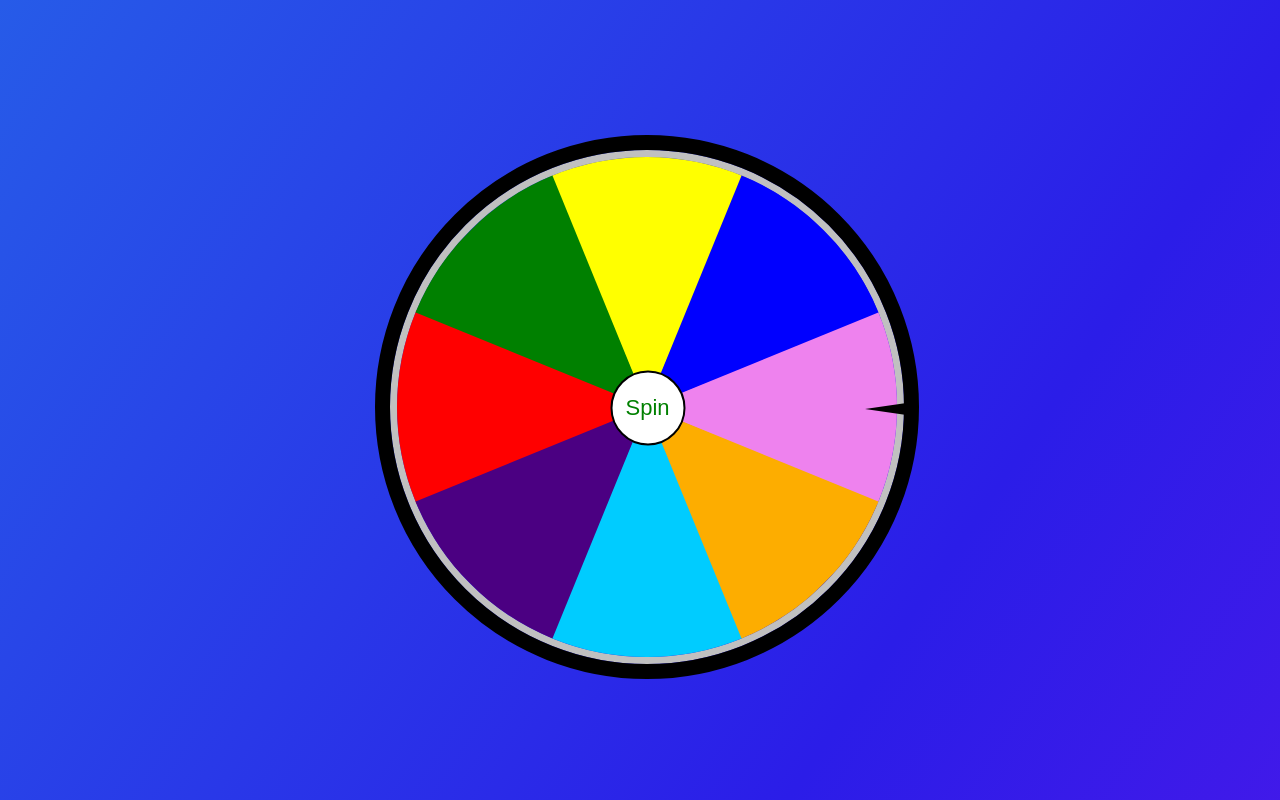
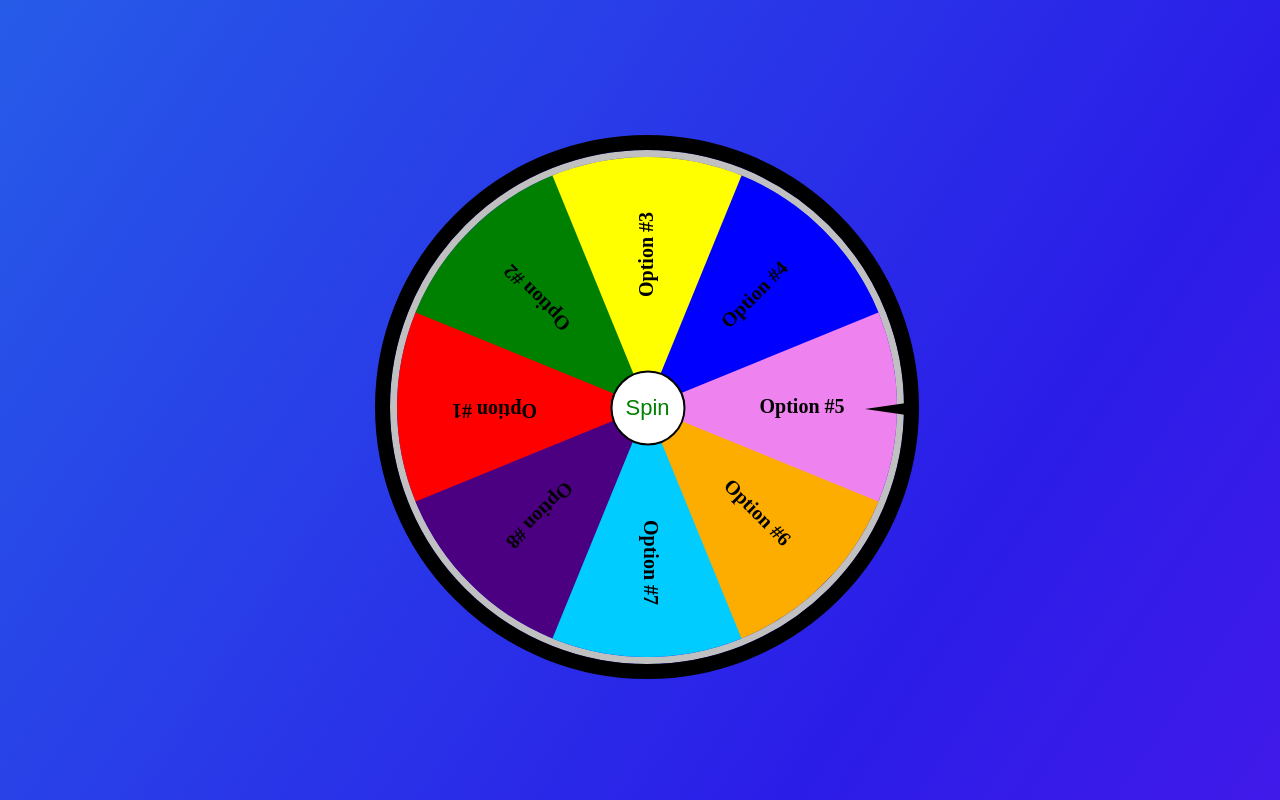
Before and after one commit to KostasKilda/KostasKilda.github.io, a plain HTML site: page index.html in a window 1280 px wide. Drawn offline with Linux system fonts and the light colour scheme.

Commit message:
Added preview values to the wheel

```diff
--- a/index.html
+++ b/index.html
@@ -12,16 +12,16 @@
             <div class="wheel">
                 <div id="pcBox" class="pcBox">
                     <div class="originalBox">
-                        <div id="slice" class="slice1">1</div>
-                        <div id="slice" class="slice2">2</div>
-                        <div id="slice" class="slice3">3</div>
-                        <div id="slice" class="slice4">4</div>
+                        <div id="slice" class="slice1"><b>Option #1</b></div>
+                        <div id="slice" class="slice2"><b>Option #5</b></div>
+                        <div id="slice" class="slice3"><b>Option #7</b></div>
+                        <div id="slice" class="slice4"><b>Option #3</b></div>
                     </div>
                     <div class="rotatedBox">
-                        <div id="slice" class="slice5">1</div>
-                        <div id="slice" class="slice6">2</div>
-                        <div id="slice" class="slice7">3</div>
-                        <div id="slice" class="slice8">4</div>
+                        <div id="slice" class="slice5"><b>Option #6</b></div>
+                        <div id="slice" class="slice6"><b>Option #2</b></div>
+                        <div id="slice" class="slice7"><b>Option #4</b></div>
+                        <div id="slice" class="slice8"><b>Option #8</b></div>
                     </div>
                 </div>
                 <button class="rotate" onclick="pcSpin()">Spin</button>
@@ -36,16 +36,16 @@
             <div class="wheel">
                 <div id="mobileBox" class="mobileBox" onclick="mobileSpin()">
                     <div class="originalBox">
-                        <div id="slice" class="slice1">1</div>
-                        <div id="slice" class="slice2">2</div>
-                        <div id="slice" class="slice3">3</div>
-                        <div id="slice" class="slice4">4</div>
+                        <div id="slice" class="slice1"><b>Option #1</b></div>
+                        <div id="slice" class="slice2"><b>Option #5</b></div>
+                        <div id="slice" class="slice3"><b>Option #7</b></div>
+                        <div id="slice" class="slice4"><b>Option #3</b></div>
                     </div>
                     <div class="rotatedBox">
-                        <div id="slice" class="slice5">1</div>
-                        <div id="slice" class="slice6">2</div>
-                        <div id="slice" class="slice7">3</div>
-                        <div id="slice" class="slice8">4</div>
+                        <div id="slice" class="slice5"><b>Option #6</b></div>
+                        <div id="slice" class="slice6"><b>Option #2</b></div>
+                        <div id="slice" class="slice7"><b>Option #4</b></div>
+                        <div id="slice" class="slice8"><b>Option #8</b></div>
                     </div>
                 </div>
                 <div class="mobilePointer">
```
